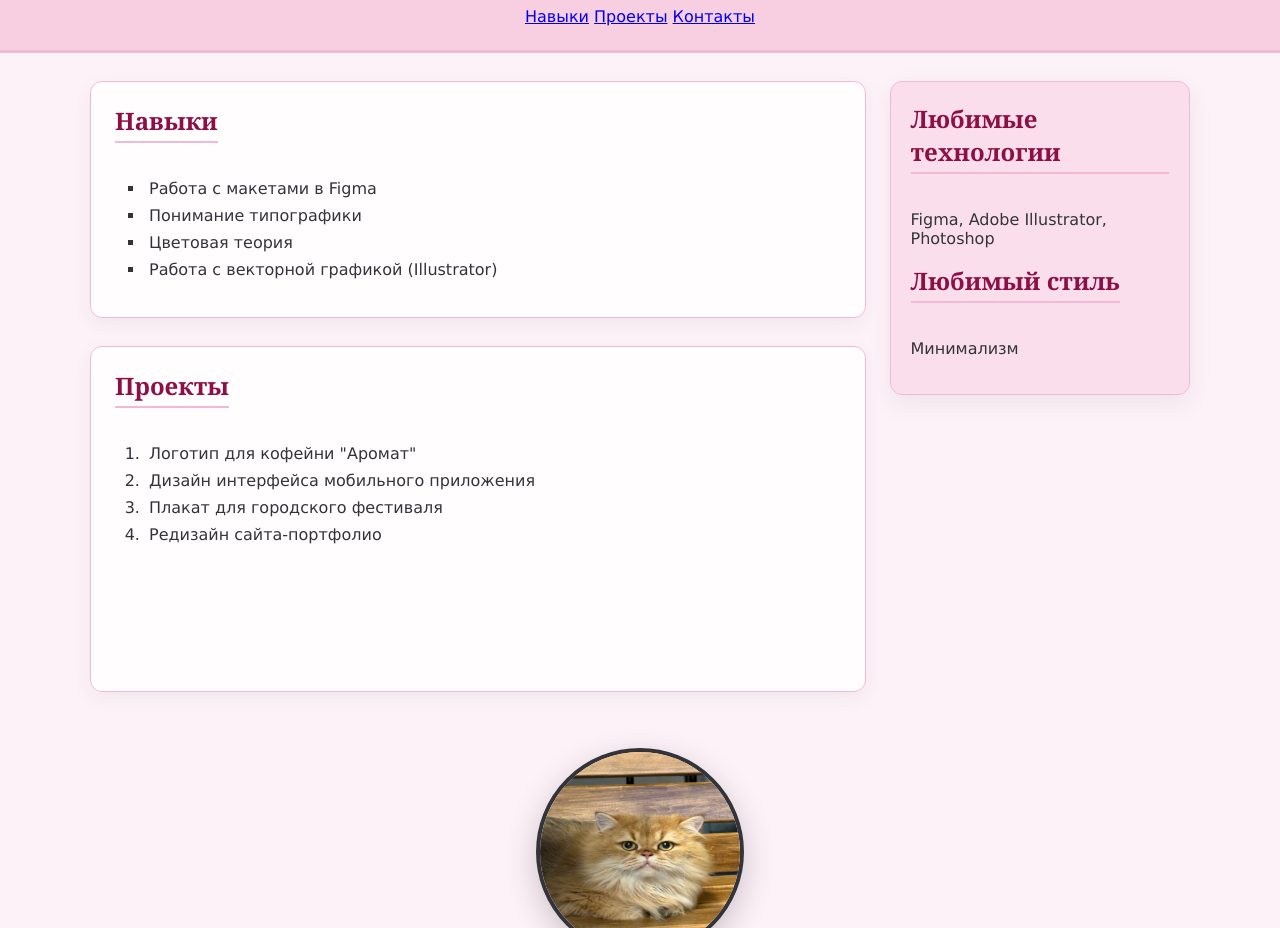
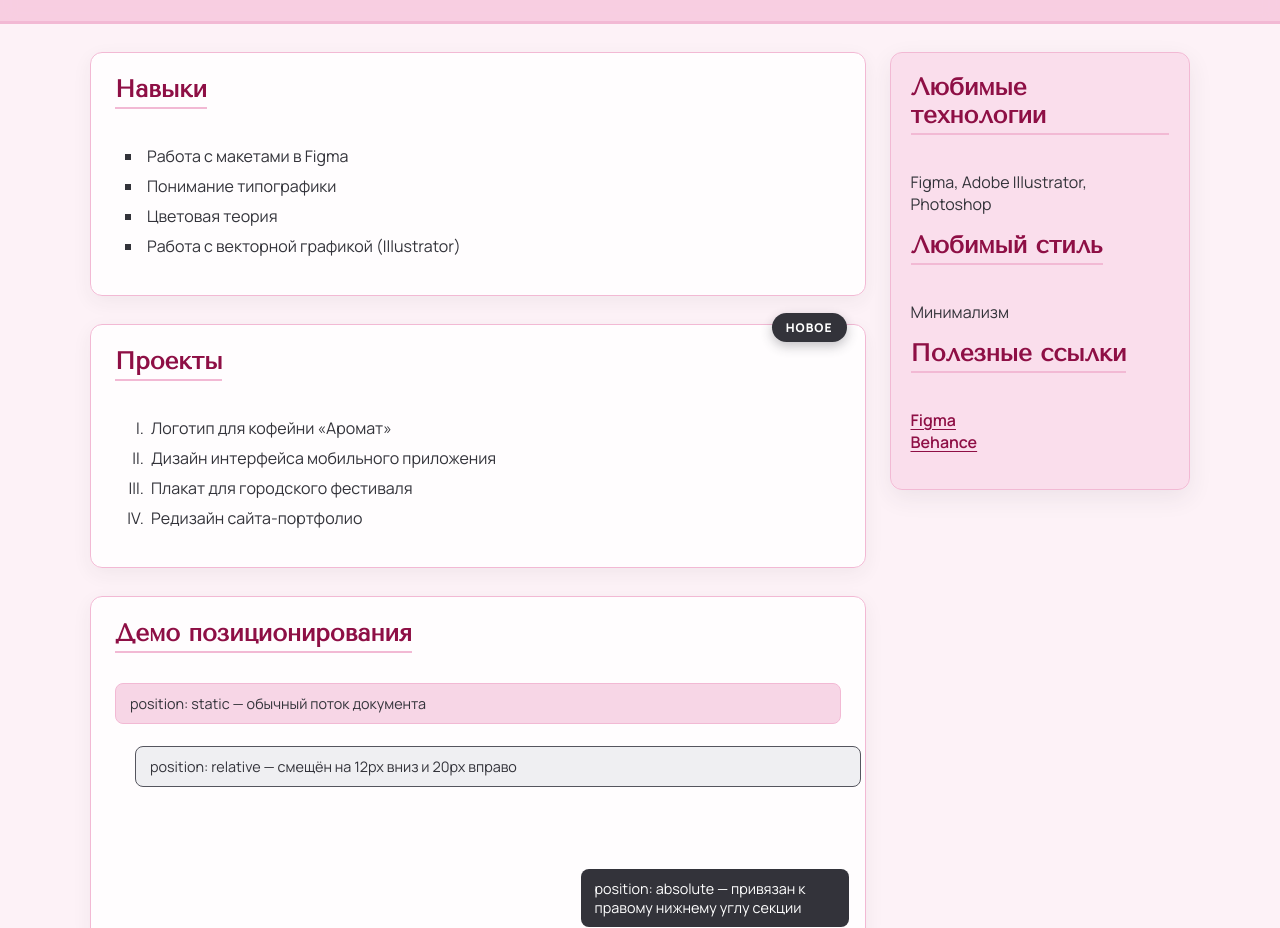
Before and after one commit to Tay47K/932402.Bayramov.Zaur.lab2, a plain HTML site: page index.html in a window 1280 px wide. Shown: the part 138-1066 px from the top of the page. Drawn offline with nearby package versions, Linux system fonts and the light colour scheme.

Commit message:
Update index.html

```diff
--- a/index.html
+++ b/index.html
@@ -2,35 +2,31 @@
 <html lang="ru">
 <head>
   <meta charset="UTF-8">
-  <title>О себе</title>
+  <meta name="viewport" content="width=device-width, initial-scale=1.0">
+  <title>Байрамов Заур — Дизайнер и визуализатор</title>
+  <link rel="preconnect" href="https://fonts.googleapis.com">
+  <link rel="preconnect" href="https://fonts.gstatic.com" crossorigin>
+  <link href="https://fonts.googleapis.com/css2?family=Manrope:wght@400;600;800&family=Tenor+Sans&display=swap" rel="stylesheet">
+  <!-- Основной стиль — во внешнем файле -->
   <link rel="stylesheet" href="style.css">
 
-  <!-- Внутренний блок стилей: оформление списков (маркеры и отступы) -->
+  <!-- Внутренний блок: стили для списков (маркеры и отступы) -->
   <style>
-    ul {
-      list-style-type: square;
-      padding-left: 30px;
-    }
-    ol {
-      list-style-type: decimal;
-      padding-left: 30px;
-    }
-    li {
-      margin-bottom: 8px;
-      padding-left: 4px;
-    }
+    ul { list-style-type: square; padding-left: 28px; }
+    ol { list-style-type: upper-roman; padding-left: 32px; }
+    li { margin-bottom: 8px; padding-left: 4px; }
   </style>
 </head>
 <body>
 
   <header>
-    <h1>Заур Байрамов</h1>
-    <p>Дизайнер и визуализатор</p>
-    <nav>
-      <a href="#skills">Навыки</a>
-      <a href="#projects">Проекты</a>
-      <a href="#contact">Контакты</a>
+    <nav class="top-nav">
+      <a href="#skills" data-testid="nav-skills-link">Навыки</a>
+      <a href="#projects" data-testid="nav-projects-link">Проекты</a>
+      <a href="#contact" data-testid="nav-contact-link">Контакты</a>
     </nav>
+    <h1>Байрамов Заур</h1>
+    <p class="subtitle">Дизайнер и визуализатор</p>
   </header>
 
   <div class="container">
@@ -46,15 +42,24 @@
         </ul>
       </section>
 
-      <!-- Секция с inline-стилем: фиксированная высота 300px -->
-      <section id="projects" style="height: 300px;">
+      <section id="projects" class="projects">
+        <!-- Абсолютно позиционированный бейдж внутри relative-секции -->
+        <span class="badge">Новое</span>
         <h2>Проекты</h2>
         <ol>
-          <li>Логотип для кофейни "Аромат"</li>
+          <li>Логотип для кофейни «Аромат»</li>
           <li>Дизайн интерфейса мобильного приложения</li>
           <li>Плакат для городского фестиваля</li>
           <li>Редизайн сайта-портфолио</li>
         </ol>
+      </section>
+
+      <!-- Inline-стиль: height: 300px для секции -->
+      <section id="positioning" style="height: 300px">
+        <h2>Демо позиционирования</h2>
+        <div class="pos-static">position: static — обычный поток документа</div>
+        <div class="pos-relative">position: relative — смещён на 12px вниз и 20px вправо</div>
+        <div class="pos-absolute">position: absolute — привязан к правому нижнему углу секции</div>
       </section>
     </main>
 
@@ -63,26 +68,32 @@
       <p>Figma, Adobe Illustrator, Photoshop</p>
       <h2>Любимый стиль</h2>
       <p>Минимализм</p>
+      <h2>Полезные ссылки</h2>
+      <p>
+        <a href="https://www.figma.com" target="_blank" rel="noopener" data-testid="aside-figma-link">Figma</a><br>
+        <a href="https://www.behance.net" target="_blank" rel="noopener" data-testid="aside-behance-link">Behance</a>
+      </p>
     </aside>
 
   </div>
 
   <div class="avatar-block">
-    <img src="images/avatar.jpg" alt="Фото профиля" width="200" height="200">
+    <img src="avatar.svg" alt="Фото профиля" width="200" height="200" data-testid="profile-avatar">
+    <p class="avatar-caption">Заур Байрамов, 2026</p>
   </div>
 
-  <section id="contact" class="contact-form">
+  <section class="contact-form" id="contact">
     <h2>Связаться со мной</h2>
-    <form>
-      <input type="text" name="name" placeholder="Имя"><br>
-      <input type="email" name="email" placeholder="Email"><br>
-      <textarea name="message" placeholder="Сообщение"></textarea><br>
-      <button type="submit">Отправить</button>
+    <form data-testid="contact-form">
+      <input type="text" name="name" placeholder="Имя" data-testid="contact-name-input"><br>
+      <input type="email" name="email" placeholder="Email" data-testid="contact-email-input"><br>
+      <textarea name="message" placeholder="Сообщение" data-testid="contact-message-textarea"></textarea><br>
+      <button type="submit" data-testid="contact-submit-button">Отправить</button>
     </form>
   </section>
 
   <footer>
-    <p>&copy; 2026 Заур Байрамов</p>
+    <p>&copy; 2026 Байрамов Заур</p>
   </footer>
 
 </body>
```
